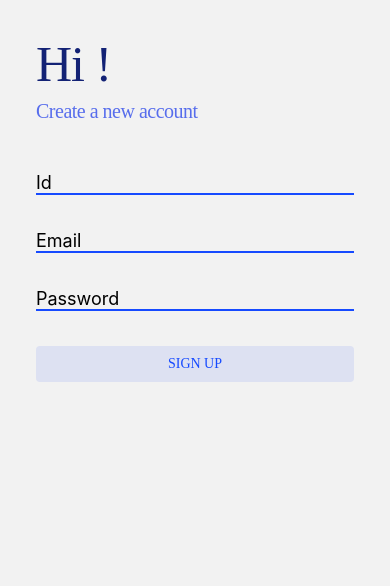
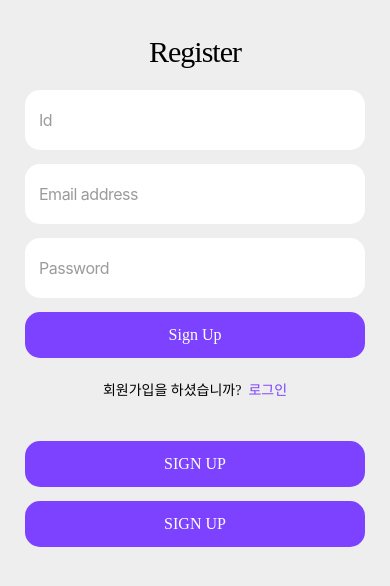
Before and after one commit to YISHS-POPOST/POPOST, a React Native app in the folder frontend/: screen /register in a window 390 px wide. Shown: the top 586 px of the page. Built offline with nearby package versions, Linux system fonts and the light colour scheme.

Commit message:
RegisterForm #modify

```diff
--- a/frontend/App.tsx
+++ b/frontend/App.tsx
@@ -10,8 +10,9 @@ const App = () => {
   return (
     <NavigationContainer>
       <Stack.Navigator screenOptions={{ headerShown: false }}>
+      <Stack.Screen name="register" component={RegisterScreen} />
         <Stack.Screen name="login" component={LoginScreen} />
-        <Stack.Screen name="register" component={RegisterScreen} />
+
 
         <Stack.Screen name="start" component={StartScreen} />
       </Stack.Navigator>
--- /dev/null
+++ b/frontend/components/Register/RegisterButton.tsx
@@ -0,0 +1,38 @@
+import { View, Pressable, StyleSheet } from 'react-native';
+
+import theme from '../../theme';
+import {BoldText} from '../../components/Text';
+
+const RegisterButton = () => {
+    return (
+        <View style={theme.mt5}>
+            <Pressable style={[styles.button, theme.alignItemsCenter, theme.pt2, theme.pb2,theme.mt1, theme.mb1,]}>
+                <BoldText style={[theme.fontBase, styles.text]}>SIGN UP</BoldText>
+            </Pressable>
+            <Pressable style={[styles.button, theme.alignItemsCenter, theme.pt2, theme.pb2,theme.mt1, theme.mb1,]}>
+                <BoldText style={[theme.fontBase, styles.text]}>SIGN UP</BoldText>
+            </Pressable>
+        </View>
+    )
+}
+
+const styles = StyleSheet.create({
+    button: {
+        backgroundColor: theme.colors.purple,
+        borderRadius: 15,
+    },
+    text: {
+        color: "#fff",
+    },
+    input: {
+        height: 60,
+        letterSpacing: -0.5,
+    },
+    inputBorder : {
+        borderRadius: 15,
+        backgroundColor: "#fff",
+    },
+});
+
+
+export default RegisterButton;
--- /dev/null
+++ b/frontend/components/Register/RegisterContent.tsx
@@ -0,0 +1,28 @@
+import { View, StyleSheet} from "react-native";
+
+import { BoldText, RegularText } from '../Text';
+import theme from '../../theme';
+
+import RegisterTitle from '../../components/Register/RegisterTitle';
+import RegisterForm from '../../components/Register/RegisterForm';
+import RegisterText from '../../components/Register/RegisterText';
+import RegisterButton from '../../components/Register/RegisterButton';
+
+const RegisterContent = () => {
+    return (
+        <View style={styles.container}>
+            <RegisterTitle />
+            <RegisterForm />
+            <RegisterText />
+            <RegisterButton />
+        </View>
+    );
+}
+
+const styles = StyleSheet.create({
+    container: {
+      flex: 1,
+    },
+  });
+
+export default RegisterContent;
--- a/frontend/components/Register/RegisterForm.tsx
+++ b/frontend/components/Register/RegisterForm.tsx
@@ -1,45 +1,46 @@
 import { useState } from 'react';
-import { View, StyleSheet, SafeAreaView, TextInput, Button, TouchableOpacity, Text, Alert } from "react-native";
+import { View, StyleSheet, TextInput, Pressable } from "react-native";
 
 import theme from "../../theme";
-import {BoldText} from "../../components/Text";
+import {BoldText, RegularText} from "../../components/Text";
 
 
 const RegistarForm = () => {
-    const [register, setRegister] = useState({id: "", email: "", password: ""});
-
-    const RegisterAction = () => {
-        return Alert.alert("Register", "성공적으로 회원가입하셨습니다!", [{text : "확인"}]);
-    }
-
     return (
-        <>
-            <View style={styles.inputBorder}>
-                <TextInput placeholder="Id" style={[theme.mt5, theme.fontLg]} />
+        <View>
+            <View style={[styles.inputBorder, theme.mb2]}>
+                <TextInput placeholder="Id" style={[theme.fontBase, styles.input, theme.ml2]} placeholderTextColor={"#9b9b9b"} />
             </View>
-            <View style={styles.inputBorder}>
-                <TextInput placeholder="Email" style={[theme.mt5, theme.fontLg]} />
+            <View style={[styles.inputBorder, theme.mb2]}>
+                <TextInput placeholder="Email address" style={[theme.fontBase, styles.input, theme.ml2]} placeholderTextColor={"#9b9b9b"} />
             </View>
-            <View style={styles.inputBorder}>
-                <TextInput placeholder="Password" style={[theme.mt5, theme.fontLg]} />
+            <View style={[styles.inputBorder, theme.mb1]}>
+                <TextInput placeholder="Password" style={[theme.fontBase, styles.input, theme.ml2]} placeholderTextColor={"#9b9b9b"} />
             </View>
-            <TouchableOpacity style={[styles.button, theme.mt5, theme.alignItemsCenter]} activeOpacity={0.8} onPress={RegisterAction}>
-                <BoldText style={{color: theme.colors.blue}}>SIGN UP</BoldText>
-            </TouchableOpacity>
-        </>
+            <View>
+                <Pressable style={[styles.button, theme.alignItemsCenter, theme.pt2, theme.pb2,theme.mt1, theme.mb1,]}>
+                    <BoldText style={[theme.fontBase, styles.text]}>Sign Up</BoldText>
+                </Pressable>
+            </View>
+        </View>
     );
 }
 
 const styles = StyleSheet.create({
+    button: {
+        backgroundColor: theme.colors.purple,
+        borderRadius: 15,
+    },
+    text: {
+        color: "#fff",
+    },
+    input: {
+        height: 60,
+        letterSpacing: -0.5,
+    },
     inputBorder : {
-        borderBottomWidth: 2,
-        borderBottomColor: theme.colors.blue,
-        borderStyle: "solid",
-    },
-    button: {
-        borderRadius: 4,
-        backgroundColor: theme.colors.softBlue,
-        padding: 10
+        borderRadius: 15,
+        backgroundColor: "#fff",
     },
 });
 
--- a/frontend/components/Register/RegisterHeader.tsx
+++ b/frontend/components/Register/RegisterHeader.tsx
@@ -6,22 +6,9 @@ import theme from '../../theme';
 const RegisterHeader = () => {
     return (
         <View>
-            <BoldText style={[theme.mt5, theme.mb1, theme.fontTitleSize, styles.titleText]}>Hi ! </BoldText>
-            <BoldText style={[theme.fontXl, theme.mb2, styles.subText]}>Create a new account</BoldText>
+
         </View>
     );
 }
 
-const styles = StyleSheet.create({
-    titleText: {
-        fontSize: 50,
-        letterSpacing: -1,
-        color: "#132275",
-    },
-    subText: {
-        letterSpacing: -.5,
-        color: "#576dec",
-    }
-});
-
 export default RegisterHeader;
--- /dev/null
+++ b/frontend/components/Register/RegisterText.tsx
@@ -0,0 +1,19 @@
+import { View, StyleSheet, Text, SafeAreaView } from "react-native";
+import theme from '../../theme';
+import { BoldText, RegularText } from '../../components/Text';
+
+const RegisterText = () => {
+    return (
+        <View style={[theme.mt2, theme.alignItemsCenter]}>
+            <RegularText>회원가입을 하셨습니까?
+                <BoldText style={[{color: theme.colors.purple}]}>  로그인</BoldText>
+            </RegularText>
+        </View>
+    );
+}
+
+const styles = StyleSheet.create({
+
+});
+
+export default RegisterText;
--- /dev/null
+++ b/frontend/components/Register/RegisterTitle.tsx
@@ -0,0 +1,24 @@
+import { View, StyleSheet} from "react-native";
+
+import {BoldText} from '../../components/Text';
+import theme from '../../theme';
+
+const RegisterText = () => {
+    return (
+        <View style={[styles.container, theme.justifyContentStart, theme.mt5, theme.mb3]}>
+            <BoldText style={[theme.fontTitleSize, theme.alignItemsCenter, styles.titleText]}>Register</BoldText>
+        </View>
+    );
+}
+
+const styles = StyleSheet.create({
+    container: {
+        alignItems: "center",
+    },
+    titleText: {
+        letterSpacing: -1,
+        color: "#000",
+    },
+});
+
+export default RegisterText;
--- a/frontend/package.json
+++ b/frontend/package.json
@@ -17,6 +17,7 @@
     "react-native-global-props": "^1.1.5",
     "react-native-safe-area-context": "^4.4.1",
     "react-native-screens": "^3.18.2",
+    "react-native-shadow-2": "^7.0.6",
     "react-native-svg": "^13.6.0"
   },
   "devDependencies": {
--- a/frontend/screens/RegisterScreen.tsx
+++ b/frontend/screens/RegisterScreen.tsx
@@ -4,19 +4,22 @@ import theme from "../theme";
 import {BoldText} from "../components/Text";
 
 import RegisterHeader from '../components/Register/RegisterHeader';
+import RegisterContents from '../components/Register/RegisterContent';
 import RegisterForm from '../components/Register/RegisterForm';
 
 const RegistarScreen = () => {
     return (
-        <SafeAreaView style={[theme.container, theme.ml3, theme.mr3]}>
+        <SafeAreaView style={[theme.container, styles.background]}>
             <RegisterHeader />
-            <RegisterForm />
+            <RegisterContents />
         </SafeAreaView>
     );
 }
 
 const styles = StyleSheet.create({
-
+    background : {
+        backgroundColor: "#eee",
+    }
 });
 
 export default RegistarScreen;
--- a/frontend/theme.ts
+++ b/frontend/theme.ts
@@ -4,10 +4,11 @@ const colors = {
   red: "#F0305E",
   blue: "#164AFF",
   softBlue: "#DDE1F2",
+  purple: "#7c42ff",
 };
 
 const verticalContainer = {
-  base: 15,
+  base: 25,
 };
 
 const styles = StyleSheet.create({
```
Also changed, not shown: 1 other file (tests, documents, lock files or other folders).
